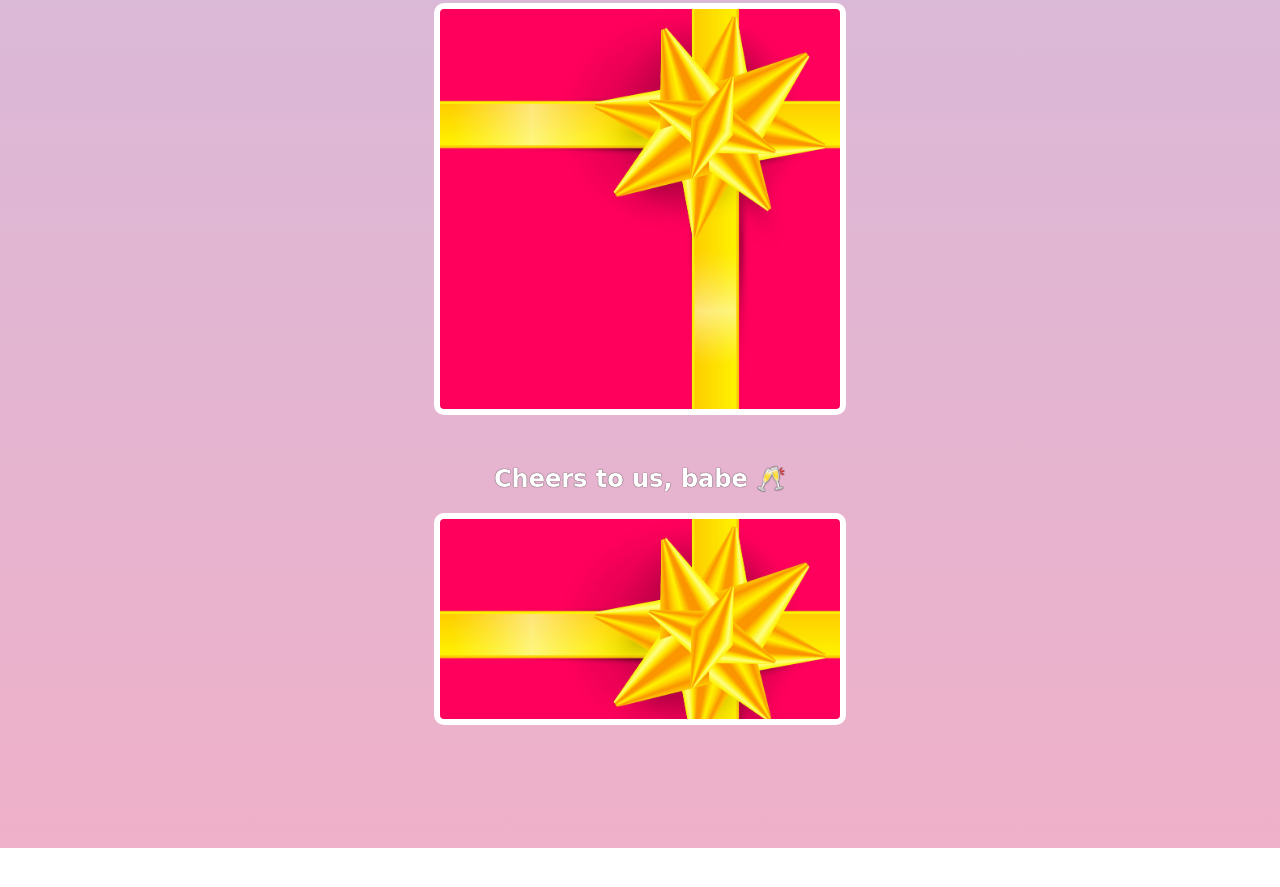
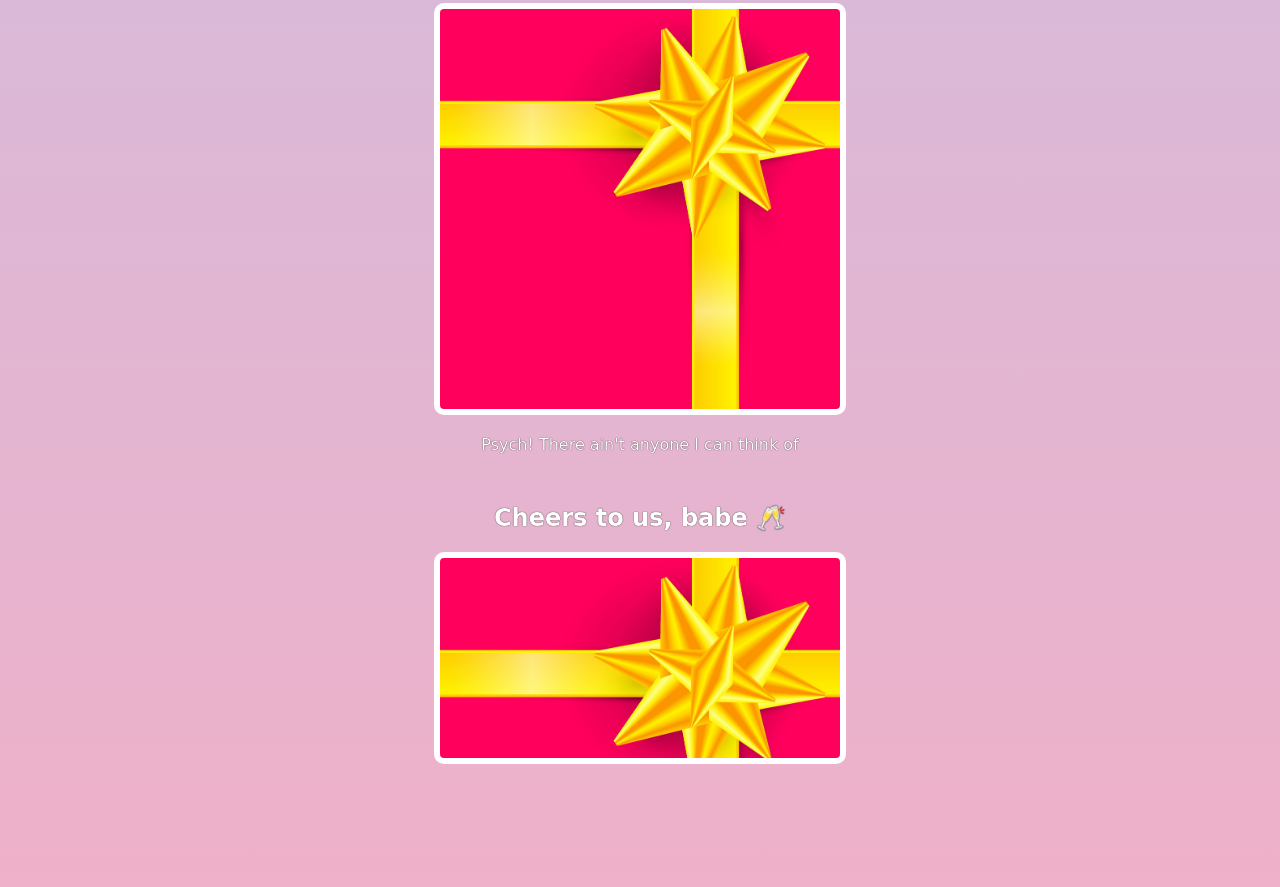
Before and after one commit to urboytgd/appreciation-site, a website built with Vite: page index.html in a window 1280 px wide. Shown: the part 2345-3232 px from the top of the page. Before the commit the page ends 3193 px from the top, so only its background shows below. Built offline with nearby package versions, Linux system fonts and the light colour scheme; a web font is replaced by a local one.

Commit message:
added psych message

```diff
--- a/index.html
+++ b/index.html
@@ -33,6 +33,7 @@
         <div class="gift-section">
             <h2 class="gift-title">The only person as badass as you 💪</h2>
             <div class="gift-img" id="gift-img-badass"></div>
+            <p>Psych! There ain't anyone I can think of</p>
         </div>
 
          <div class="gift-section">
```
